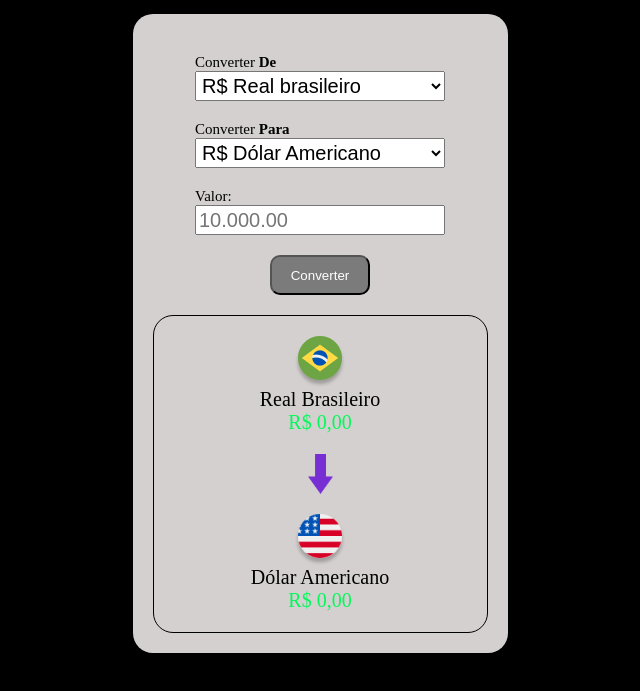
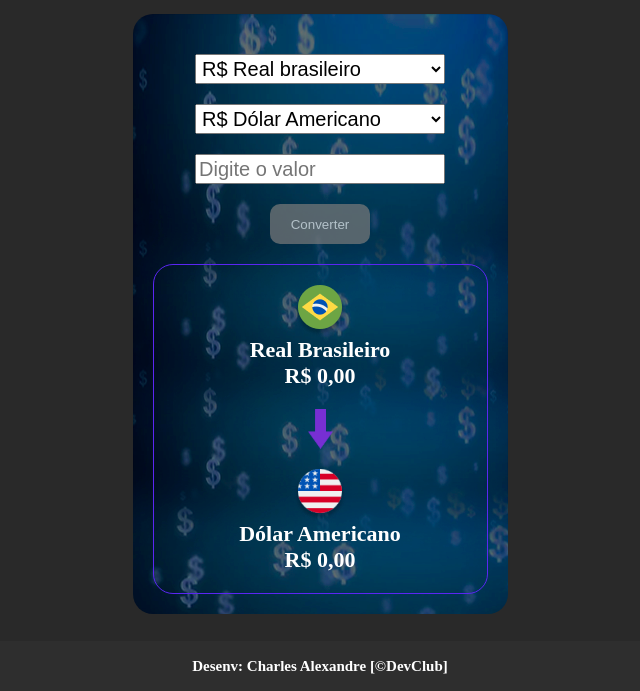
Before and after one commit to Charles32-Dev/convert-LBR, a plain HTML site: page index.html in a window 1280 px wide. Shown: the part 112-803 px from the top of the page, without its empty margins (320-960 px from the left). Drawn offline with Linux system fonts and the light colour scheme.

Commit message:
adicionando convertorV2

```diff
--- a/index.html
+++ b/index.html
@@ -17,25 +17,20 @@
         <div class="box1">
 
             <label for="">
-                Converter <b>De</b>
                 <select>
-                    <option value="">R$ Real brasileiro</option>
+                    <option class="currency-select" value="">R$ Real brasileiro</option>
                 </select>
             </label>
 
             <label for="">
-                Converter <b>Para</b>
                 <select class="Change-Currency">
-                    <option value="dola">R$ Dólar Americano</option>
+                    <option value="dolar">R$ Dólar Americano</option>
                     <option value="euro">R$ Euro</option>
-                    <option value="libra">R$ Libra</option>
                 </select>
             </label>
 
             <label for="">
-                Valor:
-                <br>
-                <input class="input-value" type="text" placeholder="10.000.00" name="" id="">
+                <input class="input-value" type="text" placeholder="Digite o valor" name="" id="">
 
             </label>
 
@@ -47,18 +42,24 @@
             <section>
                 <img class="img-currency" src="./assets/brasil.png" alt="Real Brasileiro">
                 <p>Real Brasileiro</p>
-                <p class="paragrafo-box">R$ 0,00</p>
+                <p class="entered-value">R$ 0,00</p>
             </section>
 
             <img class="arrow" src="./assets/Vector.png" alt="Seta para baixo">
 
-            <section>
-                <img class="img-currency" src="./assets/estados-unidos.png" alt="Dólar Americano">
-                <p>Dólar Americano</p>
-                <p class="paragrafo-box">R$ 0,00</p>
-            </section>
+            <div class="box3">
+                <section>
+                    <img class="img-currency-Change" src="./assets/estados-unidos.png" alt="Dólar Americano">
+                    <p class="Currency-Name">Dólar Americano</p>
+                    <p class="Currency-Converted-Value">R$ 0,00</p>
+                </section>
+            </div>
         </div>
     </main>
+
+    <footer>
+        <p>Desenv: Charles Alexandre [©DevClub]</p>
+    </footer>
 </body>
 <script src=" ./script.js">
 </script>
--- a/script.js
+++ b/script.js
@@ -0,0 +1,62 @@
+const ButtonConverted = document.querySelector(".button-convert")
+const CurrencySelect = document.querySelector(".Change-Currency")
+
+
+
+
+async function ConvertValues() {
+    const inputCurrencyValue = document.querySelector(".input-value").value
+    const enteredValue = document.querySelector(".entered-value")
+    const CurrencyConvertedValue = document.querySelector(".Currency-Converted-Value")
+
+    const CurrentToday = await fetch("http://economia.awesomeapi.com.br/json/last/USD-BRL,EUR-BRL,BTC-BRL").then(response => response.json())
+
+
+    const dolarToday = CurrentToday.EURBRL.high
+    const euroToday = CurrentToday.USDBRL.high
+
+
+    enteredValue.innerHTML = new Intl.NumberFormat("pt-BR", {
+        style: "currency",
+        currency: "BRL"
+    }).format(inputCurrencyValue)
+
+    if (CurrencySelect.value == "dolar") {
+        CurrencyConvertedValue.innerHTML = new Intl.NumberFormat("en-US", {
+            style: "currency",
+            currency: "USD"
+        }).format(inputCurrencyValue / dolarToday)
+    }
+
+    if (CurrencySelect.value == "euro") {
+        CurrencyConvertedValue.innerHTML = new Intl.NumberFormat("de-DE", {
+            style: "currency",
+            currency: "EUR"
+        }).format(inputCurrencyValue / euroToday)
+    }
+
+}
+
+function ChangeCurrency() {
+    const TextName = document.querySelector(".Currency-Name")
+    const ImgCurrency = document.querySelector(".img-currency-Change")
+
+    if (CurrencySelect.value == "dolar") {
+        TextName.innerHTML = "Dolar Americano"
+        ImgCurrency.src = "./assets/estados-unidos.png"
+    }
+
+    if (CurrencySelect.value == "euro") {
+        TextName.innerHTML = "Euro"
+        ImgCurrency.src = "./assets/euro.png"
+    }
+
+    if (CurrencySelect.value == "libra") {
+        TextName.innerHTML = "Libra"
+        ImgCurrency.src = "./assets/libra.png"
+    }
+
+}
+
+CurrencySelect.addEventListener("change", ChangeCurrency)
+ButtonConverted.addEventListener("click", ConvertValues)
--- a/styles.css
+++ b/styles.css
@@ -6,7 +6,8 @@
 }
 
 body {
-    background-color: #000000;
+    background-color: #292929;
+    max-height: 100vh;
 }
 
 
@@ -19,11 +20,12 @@ body {
 }
 
 main {
+    background: url("/assets/currency-Background.png");
     margin: 30px auto auto;
     border-radius: 20px;
-    background-color: #d4d0d0;
+    background-color: #efefef;
     width: 375px;
-    padding: 20px
+    padding: 20px;
 }
 
 .box1 {
@@ -46,7 +48,7 @@ input {
 }
 
 .box2 {
-    border: 1px solid #000000;
+    border: 1px solid #5a26f3;
     border-radius: 20px;
     display: flex;
     flex-direction: column;
@@ -66,14 +68,17 @@ p {
     display: flex;
     flex-direction: column;
     align-items: center;
-    font-size: 20px;
+    font-size: 22px;
+    color: #fff;
+    font-weight: bolder;
 }
 
 .paragrafo-box {
-    color: #02f959;
+    color: #000000;
 }
 
-.img-currency {
+.img-currency,
+.img-currency-Change {
     margin: 0 auto;
     display: flex;
     align-items: center;
@@ -85,5 +90,26 @@ p {
     cursor: pointer;
     width: 100px;
     height: 40px;
+    border: none;
     border-radius: 10px;
+    opacity: 0.7;
 }
+
+.button-convert:hover {
+    opacity: 0.9;
+}
+
+footer {
+    display: flex;
+    justify-content: center;
+    align-items: center;
+    position: absolute;
+    bottom: -3px;
+    background: #2e2e2e;
+    height: 50px;
+    width: 100vw;
+}
+
+footer p {
+    font-size: 15px;
+}
```
Also changed, not shown: assets/currency-Background.png (added), assets/libra.png (renamed from assets/libra 1.png).
